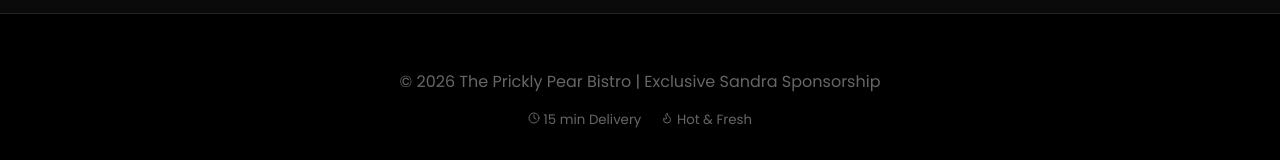
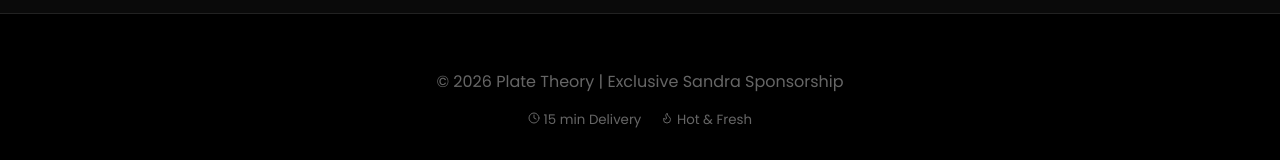
Before and after one commit to NaIlAkS/Plate-Theory, a React (Vite) app: page / in a window 1280 px wide. Shown: the part 1693-1853 px from the top of the page. Built offline with nearby package versions, Linux system fonts and the light colour scheme.

Commit message:
changed name in about

```diff
--- a/src/App.jsx
+++ b/src/App.jsx
@@ -258,7 +258,7 @@ const App = () => {
 
       {/* FOOTER */}
       <footer className="footer">
-        <p>© 2026 The Prickly Pear Bistro | Exclusive Sandra Sponsorship</p>
+        <p>© 2026 Plate Theory | Exclusive Sandra Sponsorship</p>
         <div style={{ display: 'flex', justifyContent: 'center', gap: '20px', marginTop: '10px' }}>
           <small><Clock size={12} /> 15 min Delivery</small>
           <small><Flame size={12} /> Hot & Fresh</small>
```
